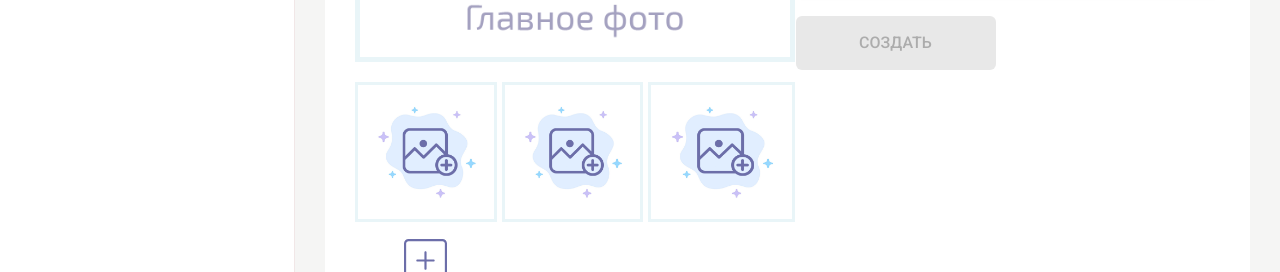
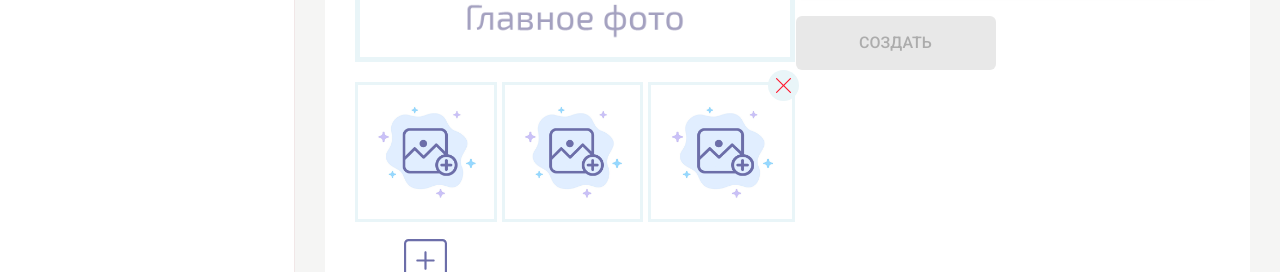
Before and after one commit to bags2on/admin, a React (Create React App) app: page /create-product in a window 1280 px wide. Both pictures are taken after a click on the button 721 px from the left and 602 px from the top of the page. Shown: the part 450-722 px from the top of the page. Built offline with nearby package versions, Linux system fonts and the light colour scheme; what apollo-upload-client would draw is missing.

Commit message:
first of all delete uploaded photo then filereader

```diff
--- a/src/components/FileReader/FileReader.tsx
+++ b/src/components/FileReader/FileReader.tsx
@@ -5,6 +5,7 @@ import IconButton from '@material-ui/core/IconButton'
 import { useDropzone } from 'react-dropzone'
 import { makeStyles } from '@material-ui/core'
 import { ReactComponent as CloseIcon } from '../../asset/svg/close.svg'
+import { ReactComponent as DeleteIcon } from '../../asset/svg/delete.svg'
 import placeholderPhoto from '../../asset/rastr/placeholder.png'
 
 type File = {
@@ -15,9 +16,11 @@ type File = {
 interface FileReaderProps {
   preview: string
   position: number
+  required: boolean
   acceptedTypes: string[]
+  deletePhotoOnly: boolean
   onAdd(file: File, position: number): void
-  onDelete(position: number): void
+  onDelete(position: number, photoOnly: boolean): void
 }
 
 const useStyles = makeStyles(() => ({
@@ -78,7 +81,15 @@ const useStyles = makeStyles(() => ({
   }
 }))
 
-const FileReader: React.FC<FileReaderProps> = ({ preview, position, acceptedTypes, onAdd, onDelete }) => {
+const FileReader: React.FC<FileReaderProps> = ({
+  preview,
+  position,
+  acceptedTypes,
+  required,
+  deletePhotoOnly,
+  onAdd,
+  onDelete
+}) => {
   const classes = useStyles()
 
   const handleFileDrop = (acceptedFiles: globalThis.File[]) => {
@@ -124,7 +135,7 @@ const FileReader: React.FC<FileReaderProps> = ({ preview, position, acceptedType
 
   const handleRemoveClick = (event: React.MouseEvent<HTMLElement>): void => {
     event.stopPropagation()
-    onDelete(position)
+    onDelete(position, deletePhotoOnly && !!preview)
   }
 
   return (
@@ -139,12 +150,10 @@ const FileReader: React.FC<FileReaderProps> = ({ preview, position, acceptedType
           {preview ? uploaded : <img src={placeholderPhoto} alt="фото создаваемого товара" />}
         </div>
         {isDragReject && <span>Типом файла может быть только: .jpeg, .jpg</span>}
-        {preview && (
+        {required && (
           <div className={classes.buttonBox}>
             <IconButton disableRipple onClick={handleRemoveClick} className={classes.removeButton}>
-              <Icon className={classes.closeIcon}>
-                <CloseIcon />
-              </Icon>
+              <Icon className={classes.closeIcon}>{!preview ? <CloseIcon /> : <DeleteIcon />}</Icon>
             </IconButton>
           </div>
         )}
--- a/src/pages/CreateProduct/PhotosUpload/SubPhotosList.tsx
+++ b/src/pages/CreateProduct/PhotosUpload/SubPhotosList.tsx
@@ -70,7 +70,7 @@ const SubPhotosList: React.FC<SubPhotosListProps> = ({ min, max, subPhotos, onSu
     onSubPhotoUpload(updatedPhotos)
   }
 
-  const deleteFileHandler = (position: number): void => {
+  const deleteFileHandler = (position: number, photoOnly: boolean): void => {
     const updatedPhotos = cloneDeep(subPhotos)
 
     URL.revokeObjectURL(updatedPhotos[position].preview)
@@ -81,7 +81,13 @@ const SubPhotosList: React.FC<SubPhotosListProps> = ({ min, max, subPhotos, onSu
       return
     }
 
-    updatedPhotos.splice(position, 1)
+    if (!photoOnly) {
+      updatedPhotos.splice(position, 1)
+      onSubPhotoUpload(updatedPhotos)
+      return
+    }
+
+    updatedPhotos[position] = { preview: '' }
 
     onSubPhotoUpload(updatedPhotos)
   }
@@ -100,8 +106,10 @@ const SubPhotosList: React.FC<SubPhotosListProps> = ({ min, max, subPhotos, onSu
             <Grid xs={4} item key={ind} component="li">
               <FileReader
                 position={ind}
+                deletePhotoOnly
                 onAdd={addFileHandler}
                 preview={photo.preview}
+                required={ind > min - 1}
                 onDelete={deleteFileHandler}
                 acceptedTypes={acceptedTypes}
               />
--- a/src/pages/UI/index.ts
+++ b/src/pages/UI/index.ts
@@ -1 +1 @@
-export { default } from './UI'
+export { default } from './ui'
```
Also changed, not shown: src/asset/svg/delete.svg (added).
